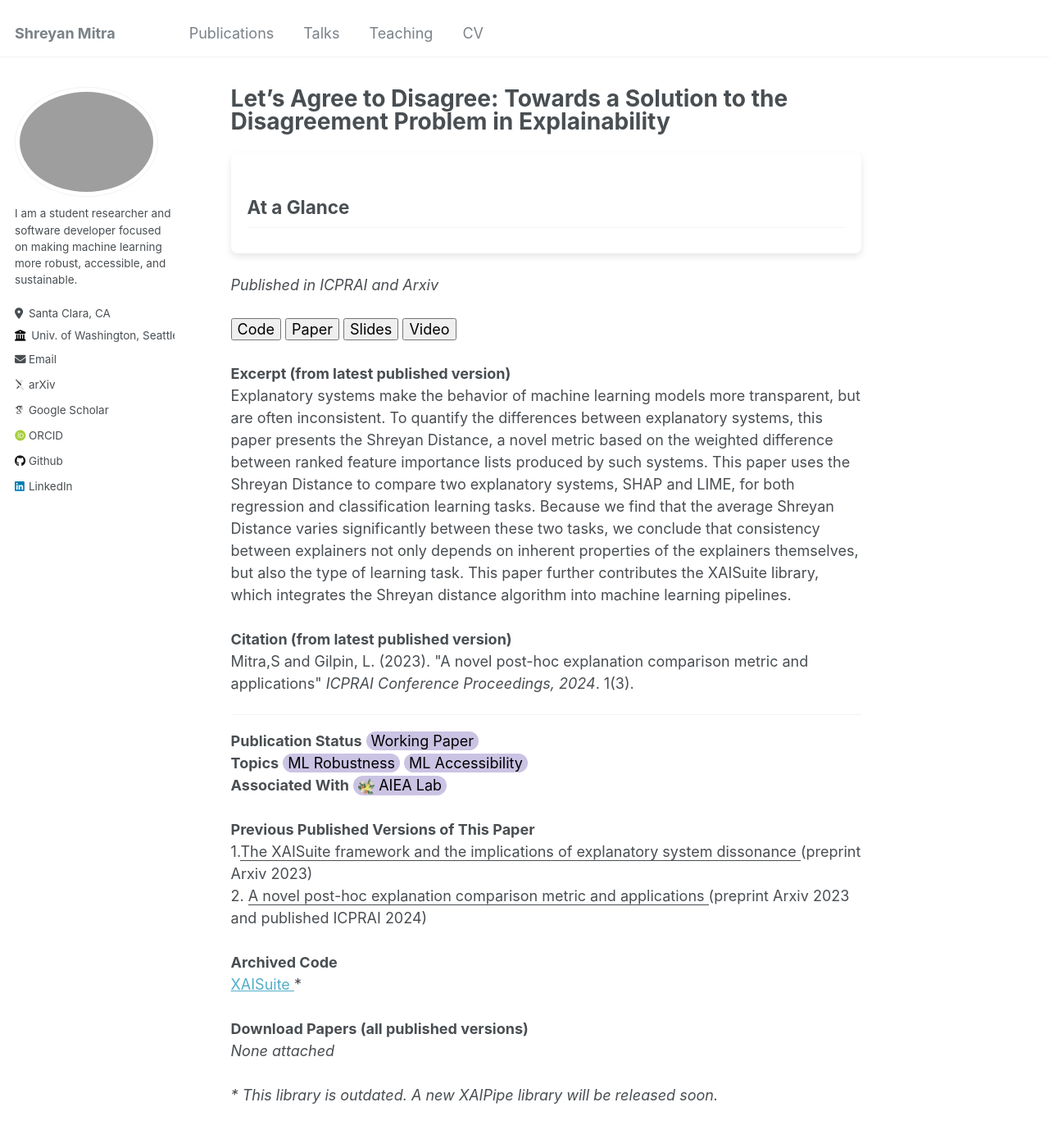
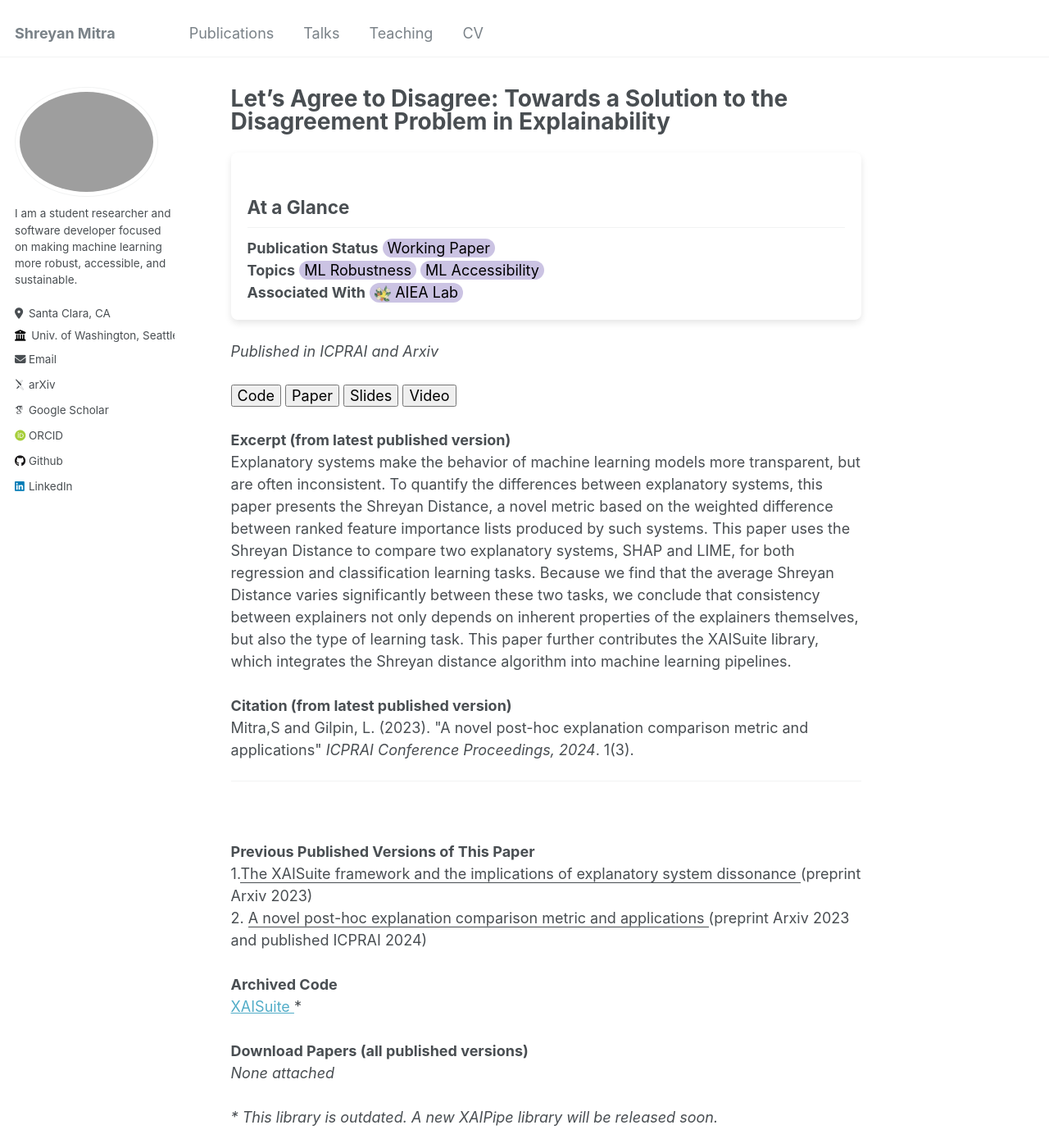
Before and after one commit to shreyanmitra/shreyanmitra.github.io, a Jekyll site: the page built from _publications/lets-agree-to-disagree.md, in a window 1280 px wide and 1400 px high. Shown: the whole window at 82% size. Built offline with Jekyll 4.4.1, drawn with Linux system fonts in a browser that asks for light colours; some web fonts are replaced.

Commit message:
Update lets-agree-to-disagree.md

```diff
--- a/_publications/lets-agree-to-disagree.md
+++ b/_publications/lets-agree-to-disagree.md
@@ -10,7 +10,8 @@ citation: 'Mitra,S and Gilpin, L. (2023). &quot;A novel post-hoc explanation com
 ---
 <div style="background-color: white; box-shadow: 0 4px 8px rgba(0, 0, 0, 0.1); padding: 20px; padding-top: 8px; border-radius: 8px; min-width:600px;margin-bottom: 25px">
 <h2>At a Glance</h2>
+<b>Publication Status</b> <button style='border-radius:12px;background-color:rgb(203, 195, 227);border:none'> Working Paper </button> <br> <b>Topics</b> <button style='border-radius:12px;background-color:rgb(203, 195, 227);border:none'>ML Robustness</button> <button style='border-radius:12px;background-color:rgb(203, 195, 227);border:none'>ML Accessibility</button> <br> <b>Associated With</b> <button onclick="location.href='http://aiea-lab.github.io'" style='border-radius:12px;background-color:rgb(203, 195, 227);border:none'> <img src='../files/AIEALogo.png' style='height:20px;'/>  AIEA Lab</button>
 </div>
 <i>Published in ICPRAI and Arxiv</i><br><br><button>Code</button> <button>Paper</button> <button>Slides</button> <button>Video</button><br><br> **Excerpt (from latest published version)**<br>Explanatory systems make the behavior of machine learning models more transparent, but are often inconsistent. To quantify the differences between explanatory systems, this paper presents the Shreyan Distance, a novel metric based on the weighted difference between ranked feature importance lists produced by such systems. This paper uses the Shreyan Distance to compare two explanatory systems, SHAP and LIME, for both regression and classification learning tasks. Because we find that the average Shreyan Distance varies significantly between these two tasks, we conclude that consistency between explainers not only depends on inherent properties of the explainers themselves, but also the type of learning task. This paper further contributes the XAISuite library, which integrates the Shreyan distance algorithm into machine learning pipelines. <br><br>**Citation (from latest published version)**<br>Mitra,S and Gilpin, L. (2023). &quot;A novel post-hoc explanation comparison metric and applications&quot; <i>ICPRAI Conference Proceedings, 2024</i>. 1(3). <br>
 <hr>
-**Publication Status** <button style='border-radius:12px;background-color:rgb(203, 195, 227);border:none'> Working Paper </button> <br> **Topics** <button style='border-radius:12px;background-color:rgb(203, 195, 227);border:none'>ML Robustness</button> <button style='border-radius:12px;background-color:rgb(203, 195, 227);border:none'>ML Accessibility</button> <br> **Associated With** <button onclick="location.href='http://aiea-lab.github.io'" style='border-radius:12px;background-color:rgb(203, 195, 227);border:none'> <img src='../files/AIEALogo.png' style='height:20px;'/>  AIEA Lab</button><br><br>**Previous Published Versions of This Paper** <br> 1.<u>The XAISuite framework and the implications of explanatory system dissonance </u> (preprint Arxiv 2023) <br> 2. <u> A novel post-hoc explanation comparison metric and applications </u> (preprint Arxiv 2023 and published ICPRAI 2024) <br> <br> **Archived Code** <br> <a href="github.com/11301858/XAISuite"> XAISuite </a> * <br><br> **Download Papers (all published versions)**<br><i>None attached</i><br><br><i>* This library is outdated. A new XAIPipe library will be released soon.
+<br><br>**Previous Published Versions of This Paper** <br> 1.<u>The XAISuite framework and the implications of explanatory system dissonance </u> (preprint Arxiv 2023) <br> 2. <u> A novel post-hoc explanation comparison metric and applications </u> (preprint Arxiv 2023 and published ICPRAI 2024) <br> <br> **Archived Code** <br> <a href="github.com/11301858/XAISuite"> XAISuite </a> * <br><br> **Download Papers (all published versions)**<br><i>None attached</i><br><br><i>* This library is outdated. A new XAIPipe library will be released soon.
```
